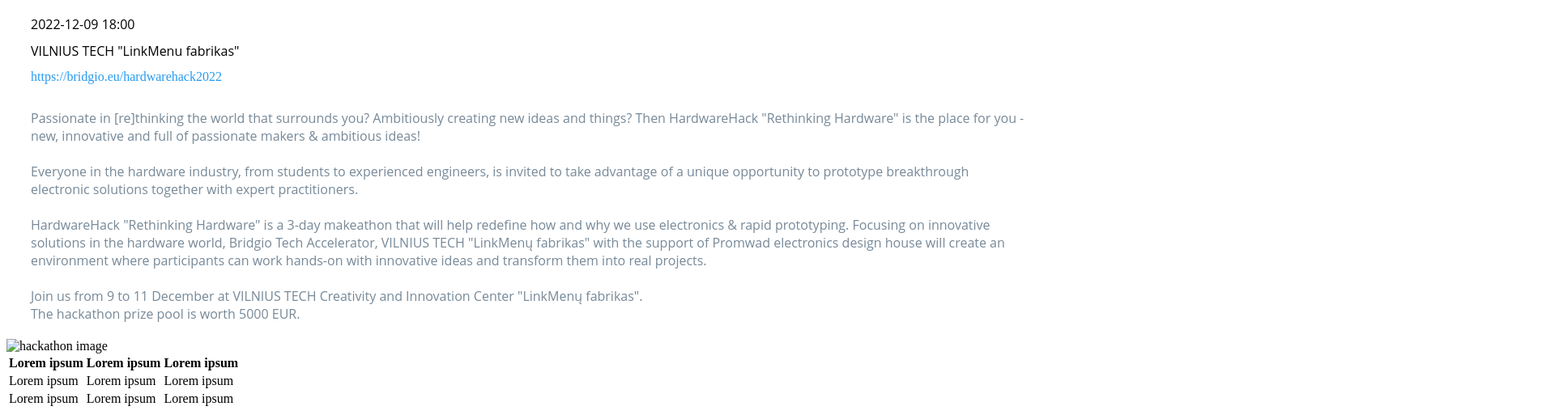
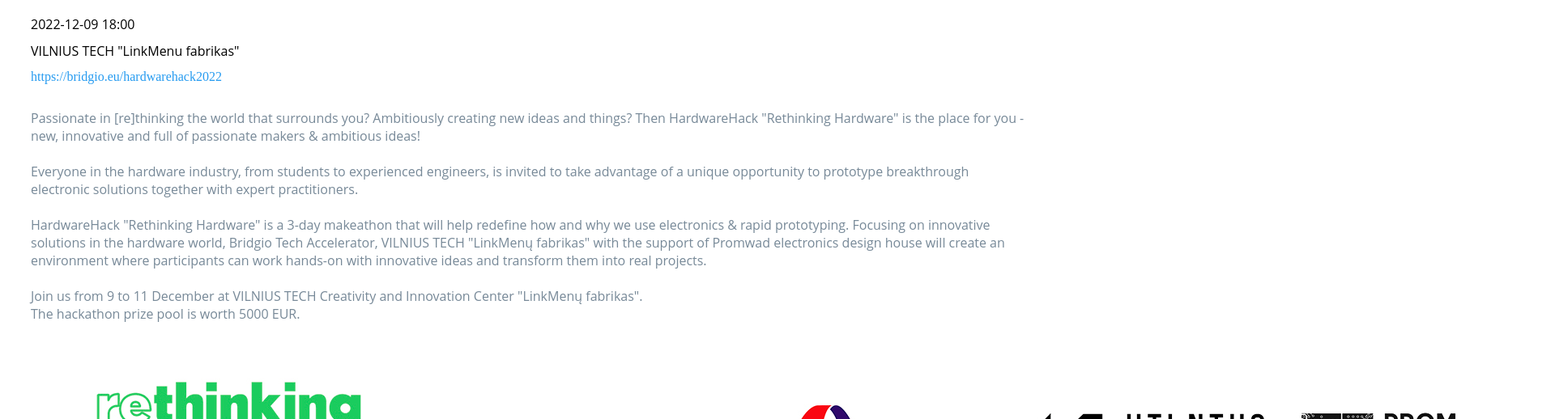
Before and after one commit to kottarainen/labwork8, a plain HTML site: page index.html in a window 1280 px wide. Shown: the part 81-599 px from the top of the page at 81% size, 1920 px wide, since content can reach past the window. Drawn offline with Linux system fonts and the light colour scheme; the site is published under a folder, as on GitHub Pages, so addresses that start at the root find nothing.

Commit message:
Update index.html

```diff
--- a/index.html
+++ b/index.html
@@ -28,7 +28,7 @@
         The hackathon prize pool is worth 5000 EUR.
     <br>
     </div>
-    <img src="/img/hackathon_image.jpg" alt="hackathon image">
+    <img src="img/hackathon_image.jpg" alt="hackathon image">
 
   <br>
 <table>
```
